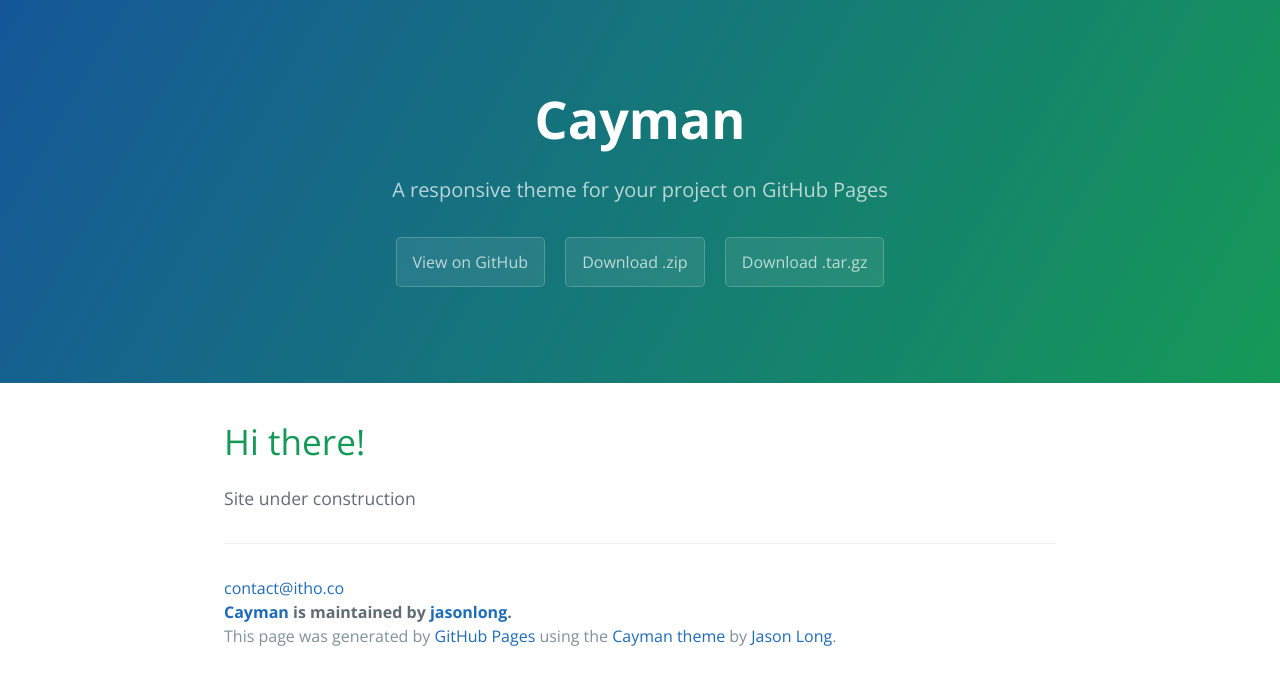
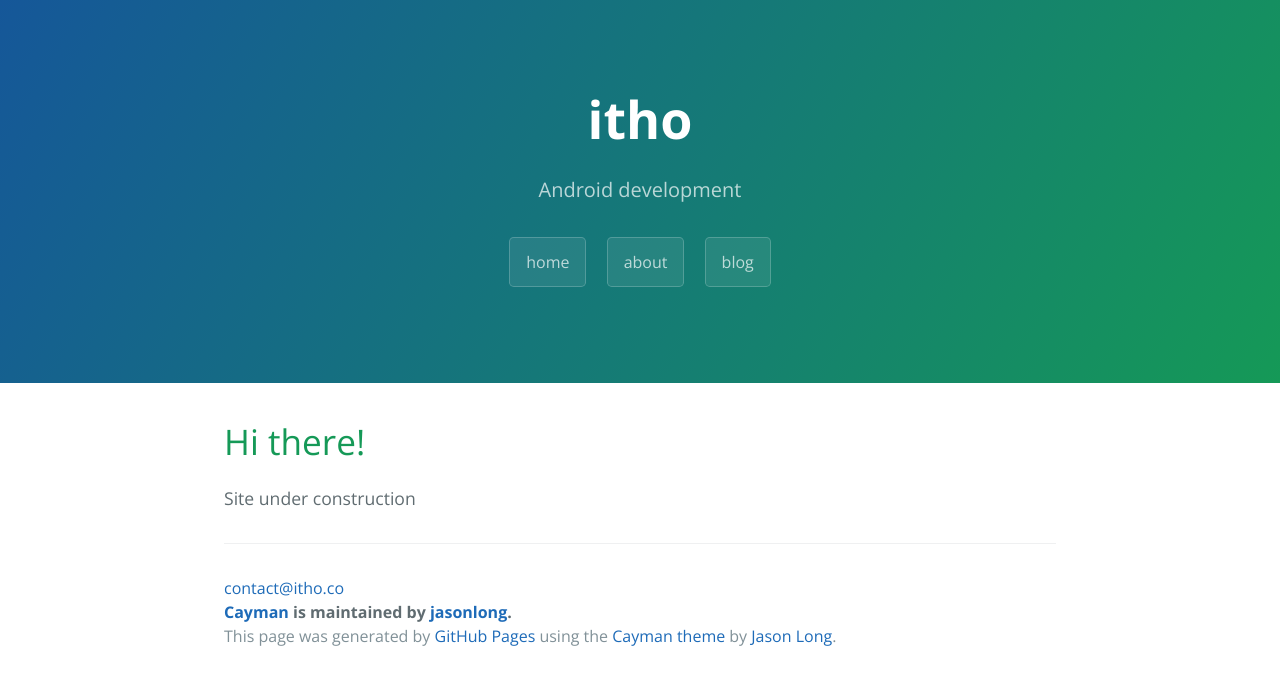
Before and after one commit to itho/itho.github.io, a Jekyll site: the page built from index.html, in a window 1280 px wide. Shown: the top 685 px of the page. Built offline with Jekyll 4.4.1, drawn with Linux system fonts in a browser that asks for light colours.

Commit message:
Update titles

```diff
--- a/_includes/header.html
+++ b/_includes/header.html
@@ -1,6 +1,6 @@
 <head>
   <meta charset="UTF-8">
-  <title>Cayman</title>
+  <title>itho - android.dev</title>
   <!-- favicon -->
   <link rel="icon" type="image/png" href="/resources/images/favicon.ico">
   <!-- styling -->
--- a/_includes/nav_main.html
+++ b/_includes/nav_main.html
@@ -1,7 +1,7 @@
 <section class="page-header">
-  <h1 class="project-name">Cayman</h1>
-  <h2 class="project-tagline">A responsive theme for your project on GitHub Pages</h2>
-  <a href="#" class="btn">View on GitHub</a>
-  <a href="#" class="btn">Download .zip</a>
-  <a href="#" class="btn">Download .tar.gz</a>
+  <h1 class="project-name">itho</h1>
+  <h2 class="project-tagline">Android development</h2>
+  <a href="/" class="btn">home</a>
+  <a href="/about" class="btn">about</a>
+  <a href="/blog" class="btn">blog</a>
 </section>
```
